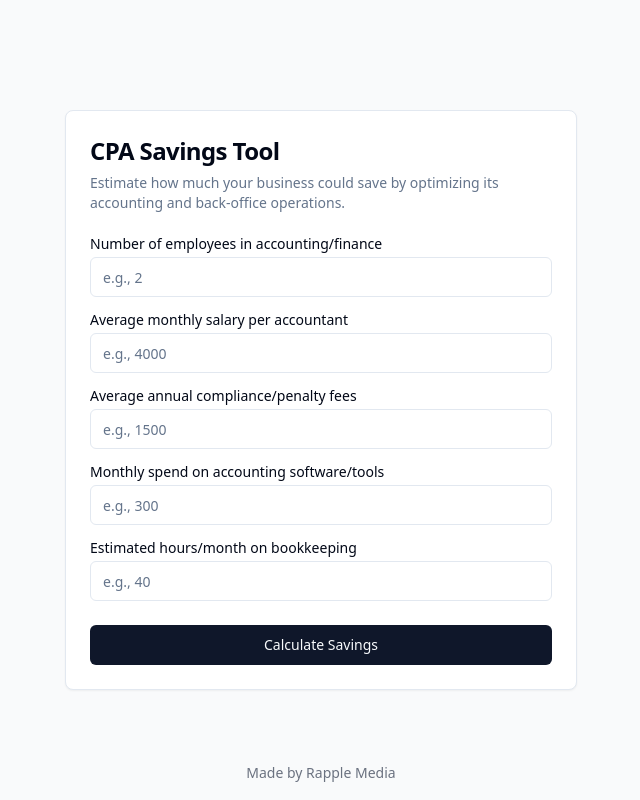
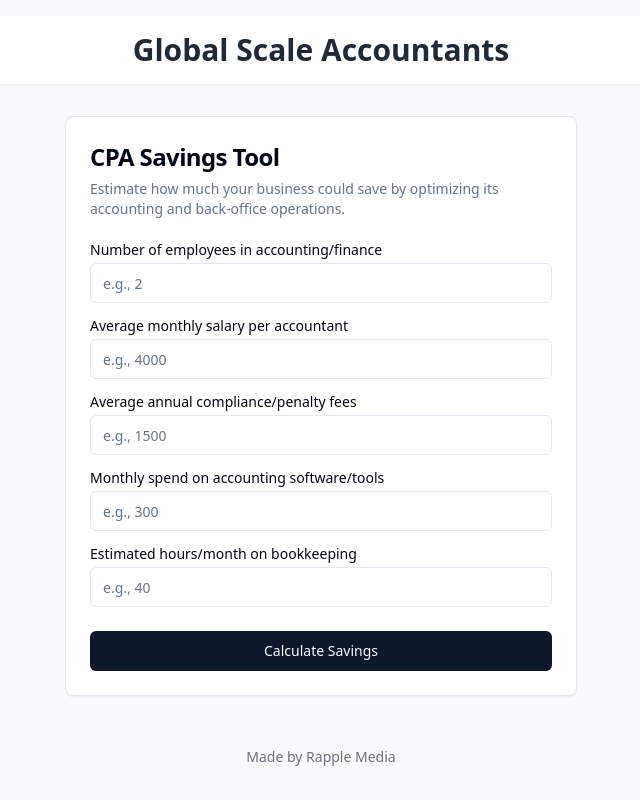
Before and after one commit to Ankitrai97/Gsa_calculator, a React (Vite) app: page / in a window 1280 px wide. Shown: the whole page, without its empty margins (319-959 px from the left). Built offline with nearby package versions, Linux system fonts and the light colour scheme.

Commit message:
[dyad] wrote 3 file(s)

```diff
--- a/index.html
+++ b/index.html
@@ -3,7 +3,7 @@
   <head>
     <meta charset="UTF-8" />
     <meta name="viewport" content="width=device-width, initial-scale=1.0" />
-    <title>dyad-generated-app</title>
+    <title>Global Scale Accountants</title>
   </head>
 
   <body>
--- /dev/null
+++ b/src/components/Navbar.tsx
@@ -0,0 +1,11 @@
+import React from "react";
+
+export const Navbar: React.FC = () => {
+  return (
+    <nav className="w-full bg-white shadow-sm p-4 mb-8">
+      <div className="container mx-auto flex justify-center items-center">
+        <h1 className="text-3xl font-bold text-gray-800">Global Scale Accountants</h1>
+      </div>
+    </nav>
+  );
+};
--- a/src/pages/Index.tsx
+++ b/src/pages/Index.tsx
@@ -1,13 +1,15 @@
 import { SavingsCalculator } from "@/components/SavingsCalculator";
 import { MadeWithDyad } from "@/components/made-with-dyad";
+import { Navbar } from "@/components/Navbar"; // Import the new Navbar component
 
 const Index = () => {
   return (
-    <div className="min-h-screen bg-gray-50 flex flex-col items-center justify-center p-4">
-      <div className="w-full max-w-lg">
+    <div className="min-h-screen bg-gray-50 flex flex-col items-center p-4">
+      <Navbar /> {/* Place the Navbar at the top */}
+      <div className="flex-grow flex flex-col items-center justify-center w-full max-w-lg">
         <SavingsCalculator />
       </div>
-      <div className="absolute bottom-0 w-full">
+      <div className="w-full mt-8"> {/* Remove absolute positioning and add margin-top */}
         <MadeWithDyad />
       </div>
     </div>
```
